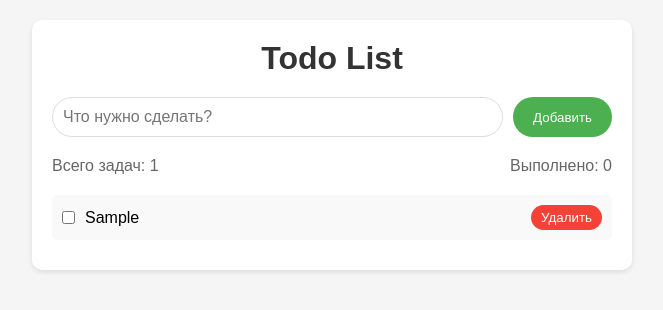
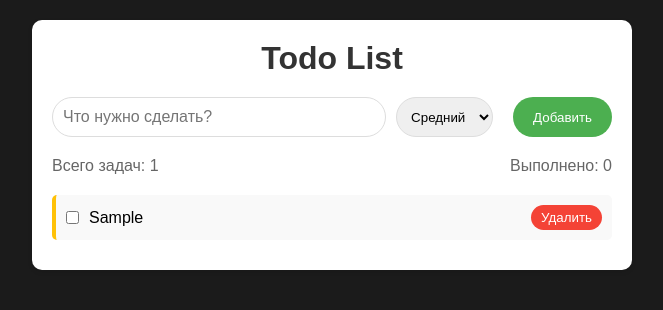
Before and after one commit to LIRWM/project-2-todolist, a plain HTML site: page index.html in a window 1280 px wide. Both pictures are taken after typing "Sample" into the empty fields and a click on the button "Добавить". Shown: the whole page, without its empty margins (308-971 px from the left). Drawn offline with Linux system fonts and the light colour scheme.

Commit message:
Task priority

```diff
--- a/index.html
+++ b/index.html
@@ -11,6 +11,11 @@
             <h1>Todo List</h1>
             <form id="todoForm">
                 <input type="text" id="todoInput" placeholder="Что нужно сделать?" required>
+                <select id="prioritySelect">
+                    <option value="low">Низкий</option>
+                    <option value="medium" selected>Средний</option>
+                    <option value="high">Высокий</option>
+                </select>
                 <button type="submit">Добавить</button>
             </form>
             <div class="todo-stats">
--- a/script.js
+++ b/script.js
@@ -4,6 +4,7 @@ document.addEventListener('DOMContentLoaded', () => {
     const todoList = document.getElementById('todoList');
     const totalTasks = document.getElementById('totalTasks');
     const completedTasks = document.getElementById('completedTasks');
+    const prioritySelect = document.getElementById('prioritySelect')
 
     let todos = JSON.parse(localStorage.getItem('todos')) || [];
 
@@ -24,6 +25,7 @@ document.addEventListener('DOMContentLoaded', () => {
     function createTodoElement(todo) {
         const li  = document.createElement('li');
         li.className = 'todo-item';
+        li.className = `todo-item priority-${todo.priority}`;
         if (todo.completed) li.classList.add('completed');
 
         const checkbox = document.createElement('input');
@@ -76,8 +78,9 @@ document.addEventListener('DOMContentLoaded', () => {
     todoForm.addEventListener("submit", (e) => {
         e.preventDefault();
         const text = todoInput.value.trim();
+        const priority = prioritySelect.value;
         if (text) {
-            todos.push({ text, completed: false});
+            todos.push({ text, completed: false, priority});
             todoInput.value = '';
             renderTodos();
             saveTodos();
--- a/style.css
+++ b/style.css
@@ -6,7 +6,7 @@
 
 body {
     font-family: Arial, sans-serif;
-    background-color: #f5f5f5;
+    background-color: rgb(27, 27, 27);
     padding: 20px;
 }
 
@@ -67,6 +67,25 @@ button:hover {
     transition: background-color 0.3s;
 }
 
+.todo-item.priority-low {
+    border-left: 4px solid #4CAF50;
+}
+
+.todo-item.priority-medium {
+    border-left: 4px solid #FFC107;
+}
+
+.todo-item.priority-high {
+    border-left: 4px solid #f44336;
+}
+
+#prioritySelect {
+    padding: 10px;
+    border: 1px solid #ddd;
+    border-radius: 40px;
+    margin-right: 10px;
+}
+
 .todo-item.completed {
     background: #e8f5e9;
     text-decoration: line-through;
```
